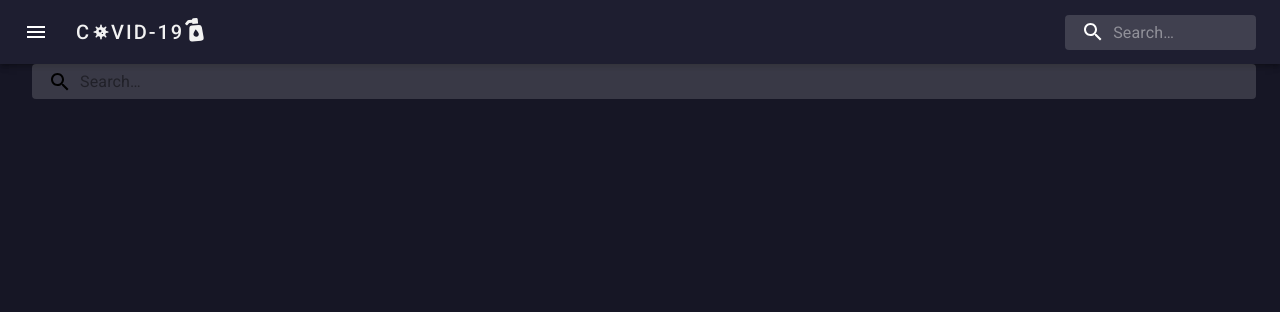
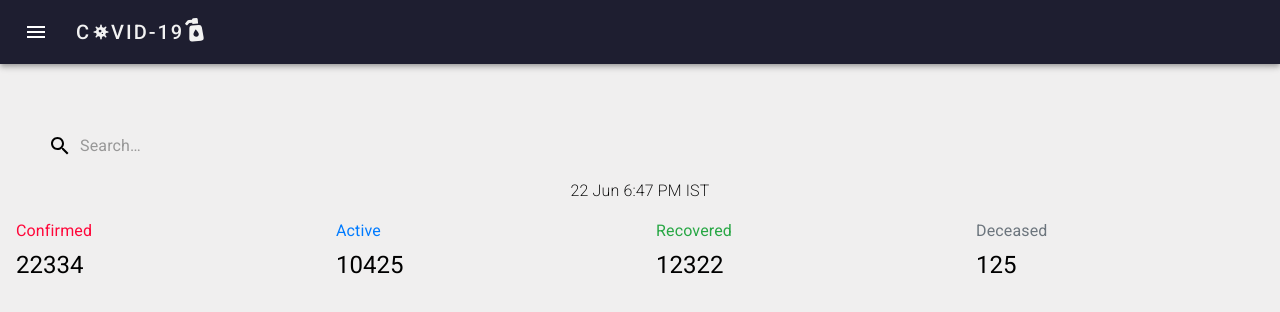
Before and after one commit to sholaybhature/COVID-19-Tracker, a React (Create React App) app: page / in a window 1280 px wide. Shown: the top 312 px of the page. Built offline with nearby package versions, Linux system fonts and the light colour scheme.

Commit message:
Added search bar

```diff
--- a/src/App.js
+++ b/src/App.js
@@ -11,8 +11,8 @@ class App extends Component {
     return (
       <div>
         <HeadBar></HeadBar>
+        <SearchBar></SearchBar>
         <Cards></Cards>
-        <SearchBar></SearchBar>
       </div>
     )
   }
--- a/src/Components/Cards/Cards.jsx
+++ b/src/Components/Cards/Cards.jsx
@@ -2,12 +2,91 @@ import React from 'react';
 import styles from './Cards.module.css';
 import CountUp from 'react-countup';
 import cx from 'classnames';
+import { makeStyles } from '@material-ui/core/styles';
+import Grid from '@material-ui/core/Grid';
+import Card from '@material-ui/core/Card';
+import CardActions from '@material-ui/core/CardActions';
+import CardContent from '@material-ui/core/CardContent';
+import Button from '@material-ui/core/Button';
+import Typography from '@material-ui/core/Typography';
 
-const Heading = () => {
-    return(
-        <div>
-        </div>
+
+const useStyles = makeStyles((theme) => ({
+    root: {
+        minWidth: 275,
+    },
+    bullet: {
+        display: 'inline-block',
+        margin: '0 2px',
+        transform: 'scale(0.8)',
+    },
+    title: {
+        fontSize: 14,
+    },
+    pos: {
+        marginBottom: 12,
+    },
+    Confirmed:{
+        color:'#FF073A',
+    },
+    Active:{
+        color:'#007BFF',
+    },
+    Recovered:{
+        color:'#28A745',
+    },
+    Deceased:{
+        color:'#6C757D',
+    },
+}));
+
+const Cards = () => {
+    const cases = [22334,10425, 12322, 125]
+    const classes = useStyles();
+    return (
+        <Grid container>
+            <Grid item xs={12} md={3}>
+                <CardContent>
+                    <Typography className={classes.Confirmed} gutterBottom>
+                        Confirmed
+                        </Typography>
+                    <Typography variant="h5">
+                        <CountUp start={0} end={cases[0]} duration={2} seperator="," />
+                    </Typography>
+                </CardContent>
+            </Grid>
+            <Grid item xs={12} md={3}>
+                <CardContent>
+                    <Typography className={classes.Active} gutterBottom>
+                        Active
+                        </Typography>
+                    <Typography variant="h5">
+                        <CountUp start={0} end={cases[1]} duration={2} seperator="," />
+                    </Typography>
+                </CardContent>
+            </Grid>
+            <Grid item xs={12} md={3}>
+                <CardContent>
+                    <Typography className={classes.Recovered} gutterBottom>
+                        Recovered
+                        </Typography>
+                    <Typography variant="h5">
+                        <CountUp start={0} end={cases[2]} duration={2} seperator="," />
+                    </Typography>
+                </CardContent>
+            </Grid>
+            <Grid item xs={12} md={3}>
+                <CardContent>
+                    <Typography className={classes.Deceased} gutterBottom>
+                        Deceased
+                        </Typography>
+                    <Typography variant="h5">
+                        <CountUp start={0} end={cases[3]} duration={2} seperator="," />
+                    </Typography>
+                </CardContent>
+            </Grid>
+        </Grid>
     )
 }
 
-export default Heading;
+export default Cards;
--- a/src/Components/Cards/Cards.module.css
+++ b/src/Components/Cards/Cards.module.css
@@ -0,0 +1,3 @@
+.Confirmed{
+    color: '#FF073A';
+}
--- a/src/Components/HeadBar/HeadBar.jsx
+++ b/src/Components/HeadBar/HeadBar.jsx
@@ -41,45 +41,7 @@ const useStyles = makeStyles((theme) => ({
 
         },
     },
-    search: {
-        position: 'relative',
-        borderRadius: theme.shape.borderRadius,
-        backgroundColor: fade(theme.palette.common.white, 0.15),
-        '&:hover': {
-            backgroundColor: fade(theme.palette.common.white, 0.25),
-        },
-        marginLeft: 0,
-        width: '100%',
-        [theme.breakpoints.up('sm')]: {
-            marginLeft: theme.spacing(1),
-            width: 'auto',
-        },
-    },
-    searchIcon: {
-        padding: theme.spacing(0, 2),
-        height: '100%',
-        position: 'absolute',
-        pointerEvents: 'none',
-        display: 'flex',
-        alignItems: 'center',
-        justifyContent: 'center',
-    },
-    inputRoot: {
-        color: 'inherit',
-    },
-    inputInput: {
-        padding: theme.spacing(1, 1, 1, 0),
-        // vertical padding + font size from searchIcon
-        paddingLeft: `calc(1em + ${theme.spacing(4)}px)`,
-        transition: theme.transitions.create('width'),
-        width: '100%',
-        [theme.breakpoints.up('sm')]: {
-            width: '15ch',
-            '&:focus': {
-                width: '20ch',
-            },
-        },
-    },
+
     drawer: {
 
         width:240,
@@ -140,19 +102,6 @@ const Head = () => {
                     <Typography className={classes.title} variant="h6" noWrap>
                     C<FontAwesomeIcon className={styles.faVirus} icon={faVirus} />VID-19<FontAwesomeIcon className={styles.faPumpSoap} icon={faPumpSoap} />
               </Typography>
-                    <div className={classes.search}>
-                        <div className={classes.searchIcon}>
-                            <SearchIcon />
-                        </div>
-                        <InputBase
-                            placeholder="Search…"
-                            classes={{
-                                root: classes.inputRoot,
-                                input: classes.inputInput,
-                            }}
-                            inputProps={{ 'aria-label': 'search' }}
-                        />
-                    </div>
                 </Toolbar>
             </AppBar>
             <Drawer
--- a/src/Components/SearchBar/SearchBar.jsx
+++ b/src/Components/SearchBar/SearchBar.jsx
@@ -8,15 +8,13 @@ import InputBase from '@material-ui/core/InputBase';
 import { fade, makeStyles } from '@material-ui/core/styles';
 import MenuIcon from '@material-ui/icons/Menu';
 import SearchIcon from '@material-ui/icons/Search';
+import Box from '@material-ui/core/Box';
 
 const useStyles = makeStyles((theme) => ({
 search: {
     position: 'relative',
     borderRadius: theme.shape.borderRadius,
-    backgroundColor: fade(theme.palette.common.white, 0.15),
-    '&:hover': {
-        backgroundColor: fade(theme.palette.common.white, 0.25),
-    },
+    backgroundColor: 'inherit',
     marginLeft: 0,
     width: '100%',
     [theme.breakpoints.up('sm')]: {
@@ -32,36 +30,59 @@ searchIcon: {
     display: 'flex',
     alignItems: 'center',
     justifyContent: 'center',
+
 },
 inputRoot: {
-    color: 'inherit',
 },
+icon: {
+    color: '#f2f2f2',
+  },
 inputInput: {
+    borderBottom: '#000000',
     padding: theme.spacing(1, 1, 1, 0),
     // vertical padding + font size from searchIcon
     paddingLeft: `calc(1em + ${theme.spacing(4)}px)`,
     transition: theme.transitions.create('width'),
     width: '100%',
+    outline: '#000000',
     [theme.breakpoints.up('sm')]: {
         width: '15ch',
         '&:focus': {
             width: '20ch',
         },
     },
+
 },
 }));
+
+function showCurrentTime () {
+    const monthNames = ["Jan", "Feb", "Mar", "Apr", "May","Jun","Jul", "Aug", "Sept", "Oct", "Nov","Dec"];
+    const d = new Date();
+    const month = monthNames[d.getMonth()]
+    const date = d.getDate();
+    let hours = d.getHours();
+    let minutes = d.getMinutes();
+    const ampm = hours >= 12 ? 'PM' : 'AM';
+    hours = hours % 12;
+    hours = hours ? hours : 12;
+    minutes = minutes < 10 ? '0'+minutes : minutes;
+    var strTime = hours + ':' + minutes + ' ' + ampm;
+    const dateStr =  date + " " + month + " " + hours + ":" + minutes + " " + ampm + " " + "IST";
+    return dateStr;
+}
 
 const Search = () => {
     const classes = useStyles();
     return (
         <div>
-            <Container maxWidth="xl">
+            <Container fixed className={styles.Container}>
             <div className={classes.search}>
                         <div className={classes.searchIcon}>
                             <SearchIcon />
                         </div>
                         <InputBase
                             placeholder="Search…"
+                            className={styles.InputBase}
                             classes={{
                                 root: classes.inputRoot,
                                 input: classes.inputInput,
@@ -69,6 +90,9 @@ const Search = () => {
                             inputProps={{ 'aria-label': 'search' }}
                         />
                     </div>
+                    <Box pt={2}>
+                        <Typography align="center" className={styles.showCurrentTime}>{showCurrentTime()}</Typography>
+                    </Box>
             </Container>
         </div>
     )
--- a/src/Components/SearchBar/SearchBar.module.css
+++ b/src/Components/SearchBar/SearchBar.module.css
@@ -0,0 +1,9 @@
+@import url('https://fonts.googleapis.com/css2?family=Heebo:wght@200&display=swap');
+
+.Container {
+   margin-top: 5%;
+}
+
+.showCurrentTime {
+    font-family: 'Heebo', sans-serif !important;
+}
--- a/src/index.css
+++ b/src/index.css
@@ -1,5 +1,5 @@
 body {
-  background-color: #161625;
+  background-color: #f0efef;
   margin: 0;
   font-family: -apple-system, BlinkMacSystemFont, 'Segoe UI', 'Roboto', 'Oxygen',
     'Ubuntu', 'Cantarell', 'Fira Sans', 'Droid Sans', 'Helvetica Neue',
```
